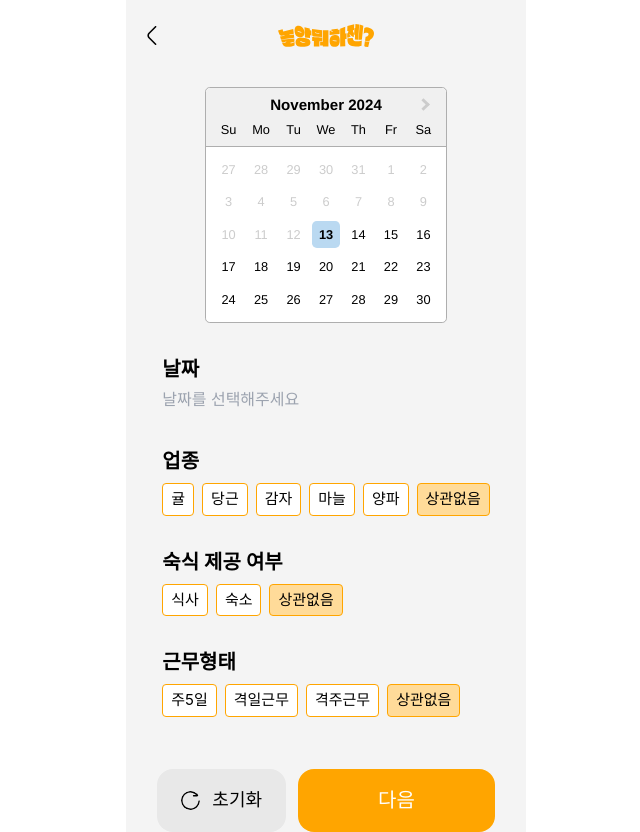
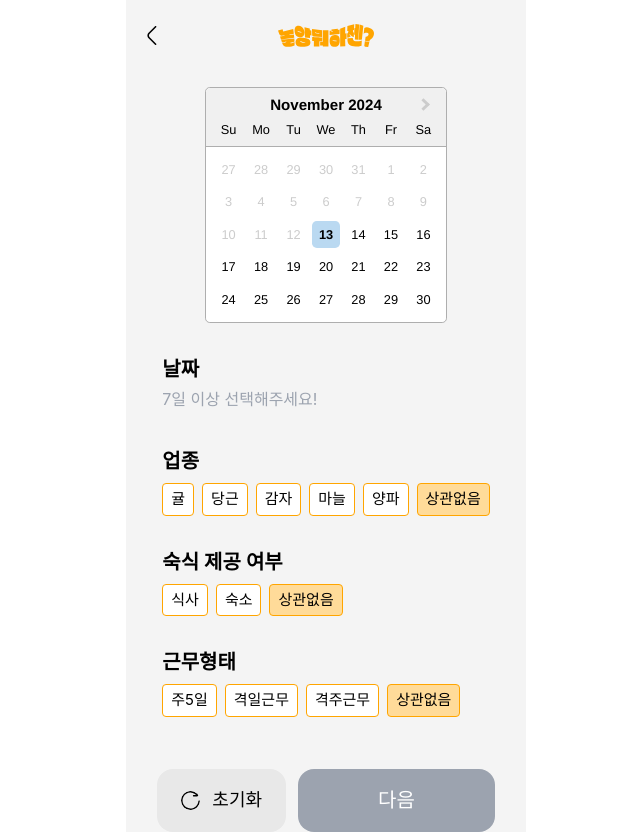
Before and after one commit to JejuBangBangCoding/frontend, a React (Create React App) app: page /aipage in a window 1280 px wide. Shown: the whole page, without its empty margins (314-954 px from the left). Built offline with nearby package versions, Linux system fonts and the light colour scheme; no server answers; a web font is replaced by a local one.

Commit message:
fix: 날짜 기간 수정(30일 이상 -> 7일 이상)

```diff
--- a/src/pages/AiPage.js
+++ b/src/pages/AiPage.js
@@ -139,7 +139,7 @@ function AiPage() {
     if (startDate && endDate) {
       const diffTime = Math.abs(endDate - startDate);
       const diffDays = Math.ceil(diffTime / (1000 * 60 * 60 * 24));
-      return diffDays >= 30;
+      return diffDays >= 7; // 최소 7일(7박 8일)
     }
     return false;
   };
@@ -151,7 +151,7 @@ function AiPage() {
       const diffDays = Math.ceil(diffTime / (1000 * 60 * 60 * 24));
       return `${diffDays}박 ${diffDays + 1}일`;
     }
-    return "";
+    return "기간을 선택하세요";
   };
 
   // 초기화 함수
@@ -215,7 +215,7 @@ function AiPage() {
                   </>
                 ) : (
                   <div className="flex items-center text-gray-400">
-                    <p>날짜를 선택해주세요</p>
+                    <p>7일 이상 선택해주세요!</p>
                   </div>
                 )}
               </div>
@@ -341,7 +341,7 @@ function AiPage() {
           className={`cursor-pointer px-20 text-xl text-white ${
             isPeriodValid() || contentChanged
               ? "cursor-allowed rounded-2xl bg-[#FFA500]"
-              : "cursor-not-allowed rounded-2xl bg-[#FFA500]"
+              : "cursor-not-allowed rounded-2xl bg-gray-400"
           }`}
           disabled={!isPeriodValid() && !contentChanged}
         >
```
